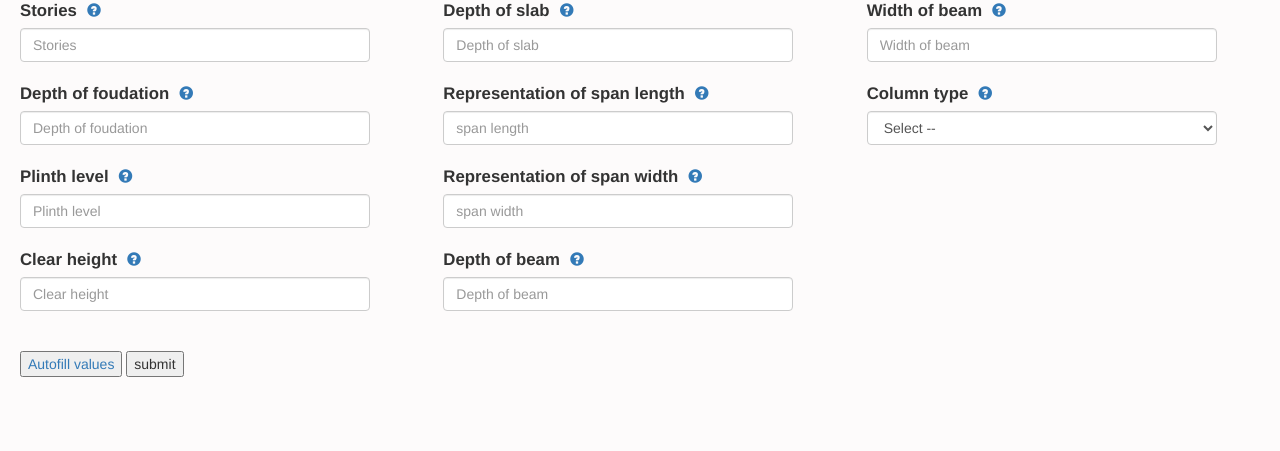
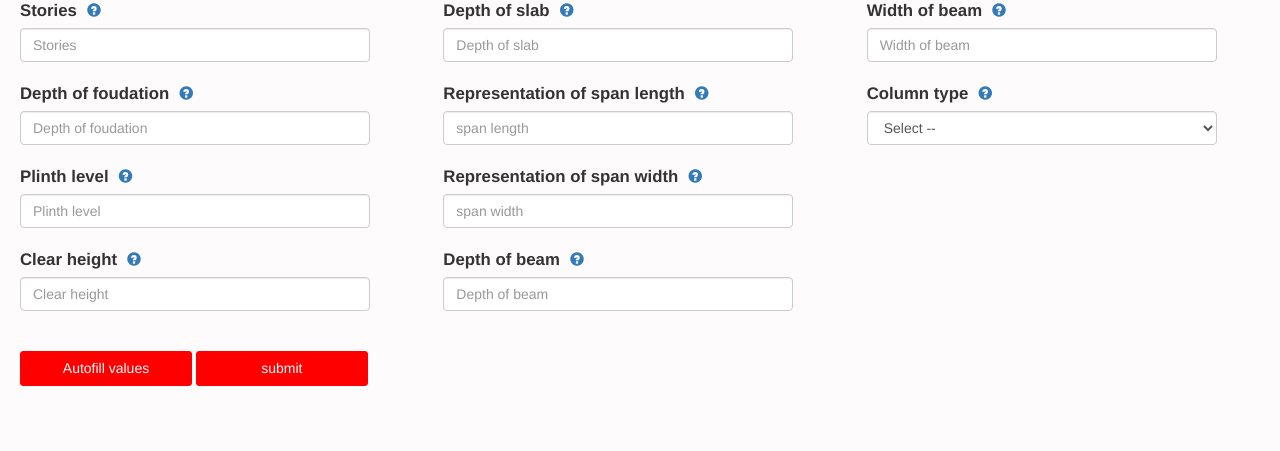
Before and after one commit to amrit3701/Drawing-FreeCAD, a Django app: page / in a window 1280 px wide. Shown: the part 163-614 px from the top of the page. Run offline with Django 3.2, Linux system fonts and the light colour scheme; some libraries are stand-ins or nearby versions.

Commit message:
adds designs to buttons

```diff
--- a/src/static/css/style.css
+++ b/src/static/css/style.css
@@ -43,8 +43,6 @@ a{
   text-decoration: none;
 }
 
-
-
 a:hover{
   text-decoration: none;
 }
@@ -52,3 +50,34 @@ a:hover{
 .form-control{
   width: 350px;
 }
+
+#autofill{
+  display: block;
+/*  width: 172px;
+  height: auto;*/
+  text-decoration: none;
+  color: #FDFBFB;
+
+}
+
+#autofill:hover{
+  color: #ff0000;
+}
+
+.btns{
+  width: 172px;
+  height: 35px;
+  background-color: #ff0000;
+  border: 1px solid #ff0000;
+  color: #FDFBFB;
+  text-align: center;
+  border-radius: 3px;
+  -webkit-transition-duration: 0.4s;
+  transition-duration: 0.4s;
+
+}
+
+.btns:hover{
+  background-color: #FDFBFB;
+  color: #ff0000;
+}
```
